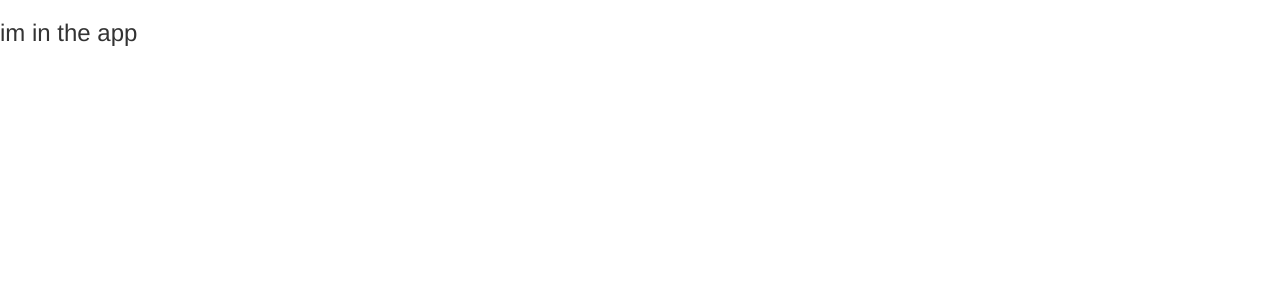
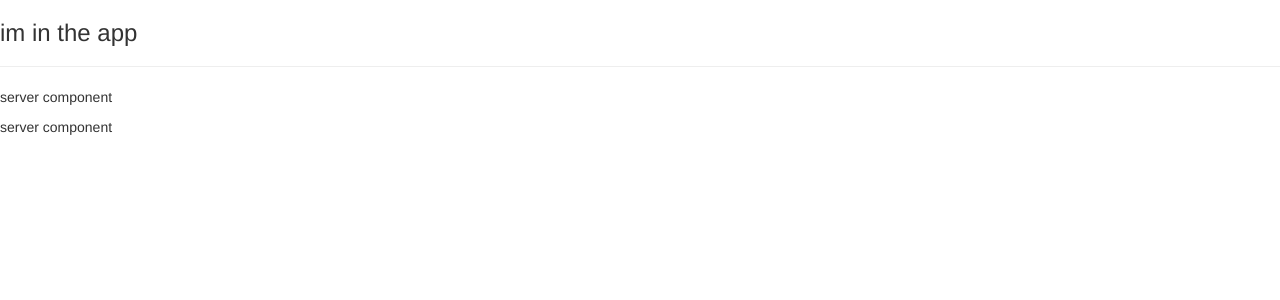
Before and after one commit to Oravid85/angular-10-tutorial, an Angular app: page / in a window 1280 px wide. Shown: the top 300 px of the page. Built offline with nearby package versions, Linux system fonts and the light colour scheme.

Commit message:
end lesson 21

```diff
--- a/src/app/app.component.html
+++ b/src/app/app.component.html
@@ -1 +1,4 @@
 <h3>im in the app</h3>
+
+<hr>
+<app-servers></app-servers>
--- a/src/app/app.module.ts
+++ b/src/app/app.module.ts
@@ -3,12 +3,15 @@ import { NgModule } from '@angular/core';
 
 
 import { AppComponent } from './app.component';
+import { ServerComponent } from './server/server.component';
 import { ServersComponent } from './servers/servers.component';
 
 @NgModule({
   declarations: [
     AppComponent,
+    ServerComponent,
     ServersComponent
+
   ],
   imports: [
     BrowserModule,
--- a/src/app/servers/servers.component.html
+++ b/src/app/servers/servers.component.html
@@ -1,3 +1,2 @@
-<p>
-  servers works!
-</p>
+<app-server></app-server>
+<app-server></app-server>
```
Also changed, not shown: 1 other file (tests, documents, lock files or other folders).
